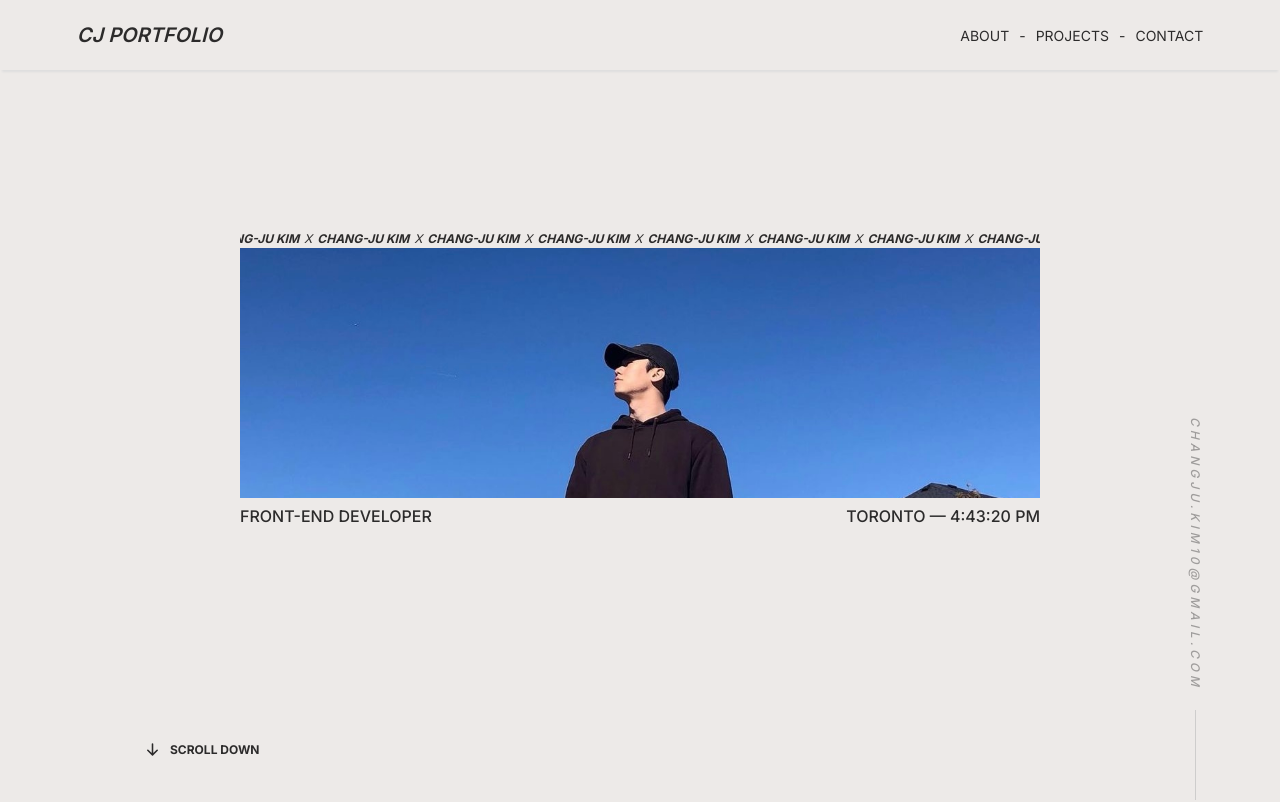
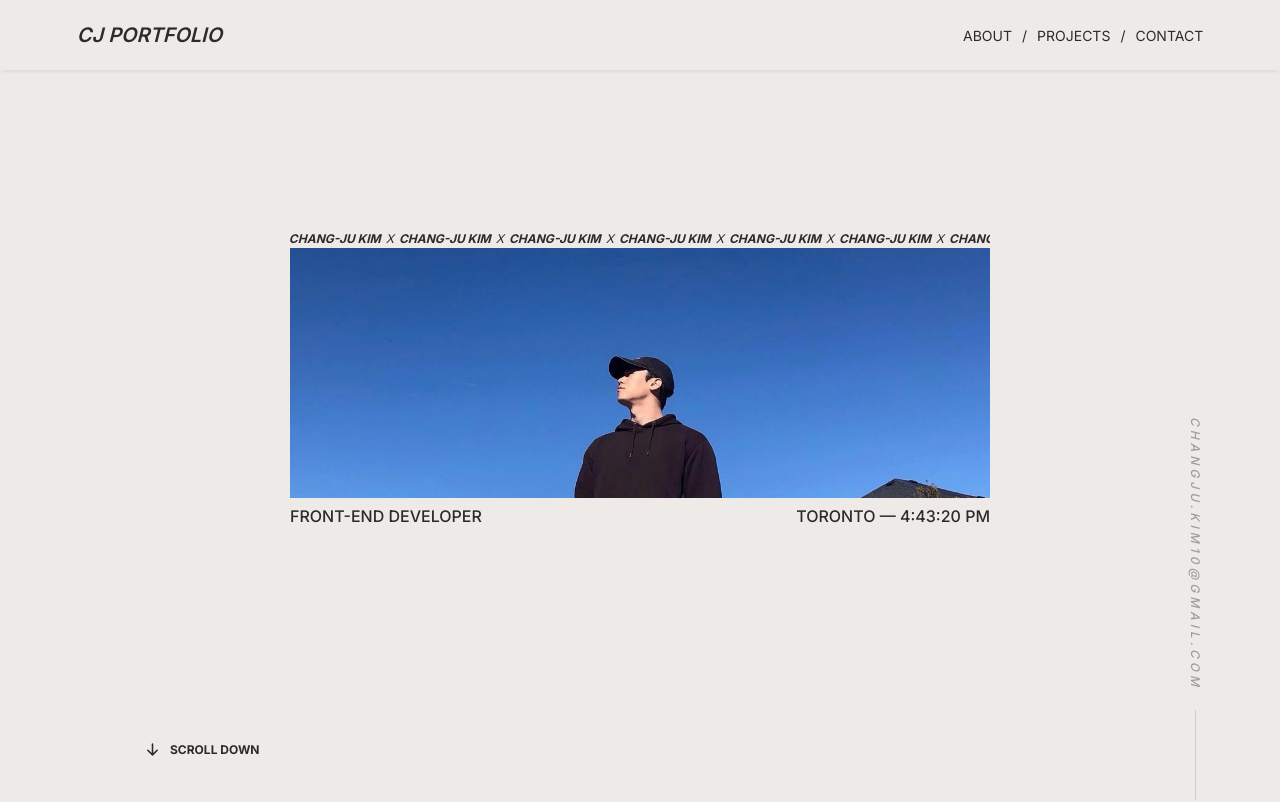
Before and after one commit to cjoak1028/portfolio-v1, a React (Create React App) app: page / in a window 1280 px wide. Shown: the top 802 px of the page. Built offline with nearby package versions, Linux system fonts and the light colour scheme.

Commit message:
Added hover animations for navigation links

```diff
--- a/src/components/Header/Header.js
+++ b/src/components/Header/Header.js
@@ -43,12 +43,12 @@ const Header = () => {
               smooth={true}
               duration={500}
               offset={-110}
-              className={"link"}
+              className={`${styles.underline} link`}
             >
               About
             </Link>
           </li>
-          <li>-</li>
+          <li>/</li>
           <li>
             <Link
               to="projects"
@@ -56,12 +56,12 @@ const Header = () => {
               smooth={true}
               duration={500}
               offset={-110}
-              className={"link"}
+              className={`${styles.underline} link`}
             >
               Projects
             </Link>
           </li>
-          <li>-</li>
+          <li>/</li>
           <li>
             <Link
               to="contact"
@@ -69,7 +69,7 @@ const Header = () => {
               smooth={true}
               duration={500}
               offset={-110}
-              className={"link"}
+              className={`${styles.underline} link`}
             >
               Contact
             </Link>
--- a/src/components/Header/Header.module.css
+++ b/src/components/Header/Header.module.css
@@ -46,6 +46,29 @@
     margin-right: 1rem;
 }
 
+.underline {
+    display: inline-block;
+    position: relative;
+}
+
+.underline::after {
+    content: '';
+    position: absolute;
+    width: 100%;
+    height: 1px;
+    bottom: -1px;
+    left: 0;
+    background-color: var(--c-main);
+    transform-origin: bottom right;
+    transition: transform 0.4s cubic-bezier(1, 0, 0, 1);
+    transform: scaleX(0);
+}
+
+.underline:hover::after {
+    transform: scaleX(1);
+    transform-origin: bottom left;
+}
+
 @media only screen and (min-width: 61.25em) {
     .hamburger-button {
         display: none;
--- a/src/components/Hero/Hero.module.css
+++ b/src/components/Hero/Hero.module.css
@@ -74,7 +74,7 @@ p {
     flex-direction: column;
     width: 100%;
     overflow: hidden;
-    max-width: 80rem;
+    max-width: 70rem;
 }
 
 .scroll-container {
```
